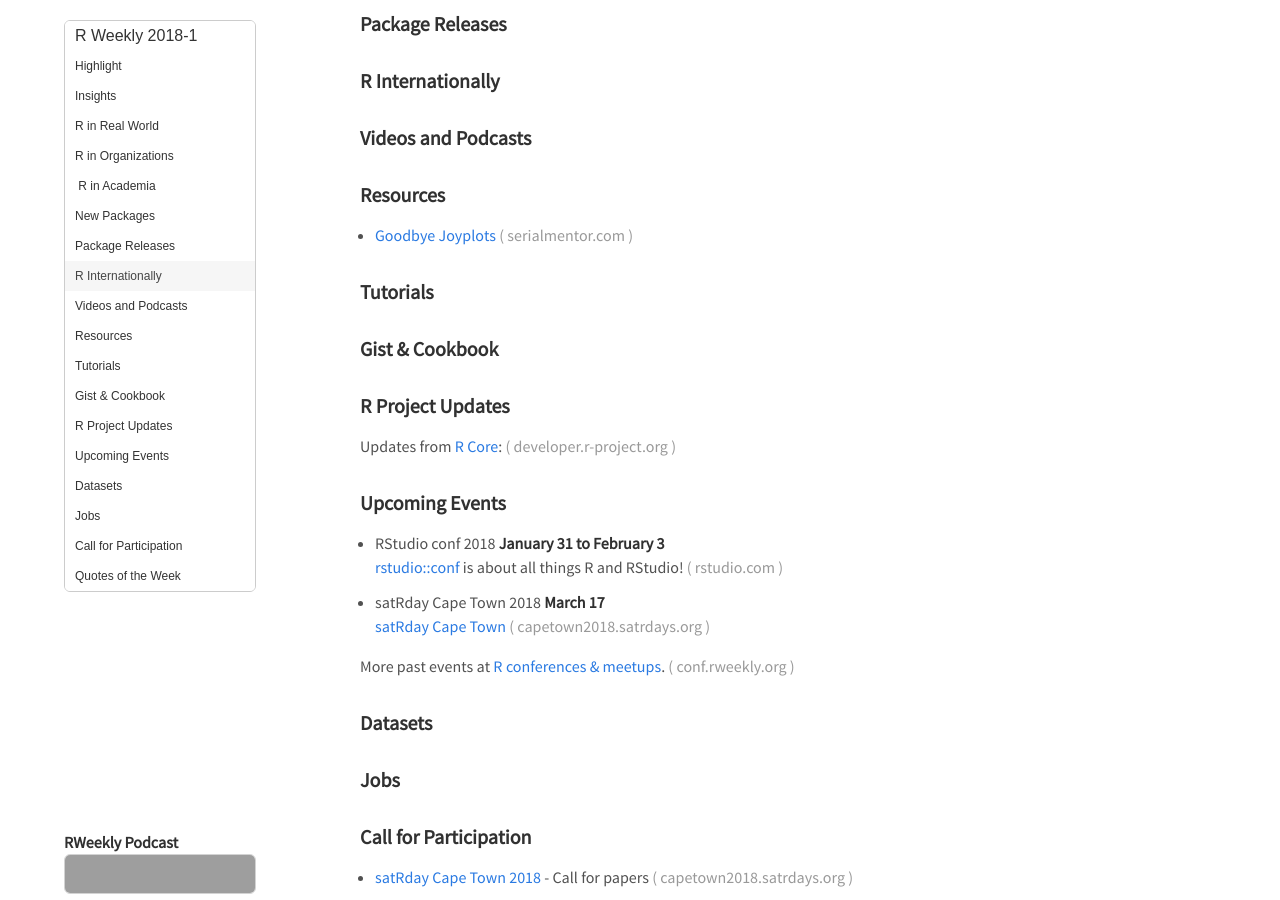
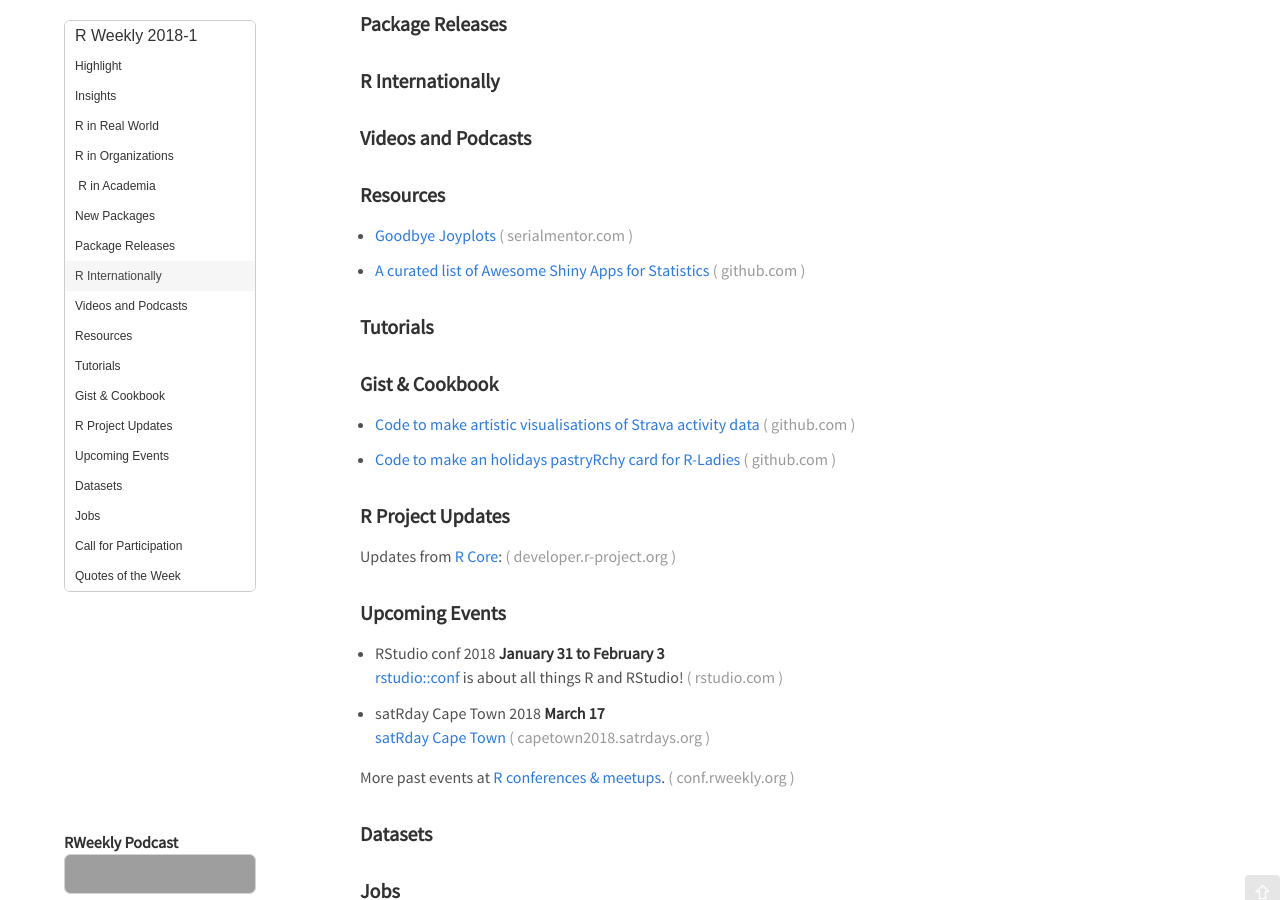
Before and after one commit to rweekly/rweekly.org, a Jekyll site: the page built from draft.md, in a window 1280 px wide and 900 px high, scrolled down 567 px. Built offline with Jekyll 4.4.1, drawn with Linux system fonts in a browser that asks for light colours; emoji names are drawn with the system emoji font; comment, search, counter and statistics services are not loaded; grey boxes are pictures that could not be loaded.

Commit message:
Update draft.md

```diff
--- a/draft.md
+++ b/draft.md
@@ -57,6 +57,8 @@
 
 + [Goodbye Joyplots](http://serialmentor.com/blog/2017/9/15/goodbye-joyplots)
 
++ [A curated list of Awesome Shiny Apps for Statistics](https://github.com/huyingjie/Awesome-shiny-apps-for-statistics)
+
 ###  Tutorials
 
 
@@ -64,8 +66,9 @@
 
 ### Gist & Cookbook
 
++ [Code to make artistic visualisations of Strava activity data](https://github.com/marcusvolz/strava)
 
-
++ [Code to make an holidays pastryRchy card for R-Ladies](https://github.com/rladies/rladies_holidays)
 
 <!--<div class="post-more-begin"></div><div class="post-more-end"></div>-->
 
```
